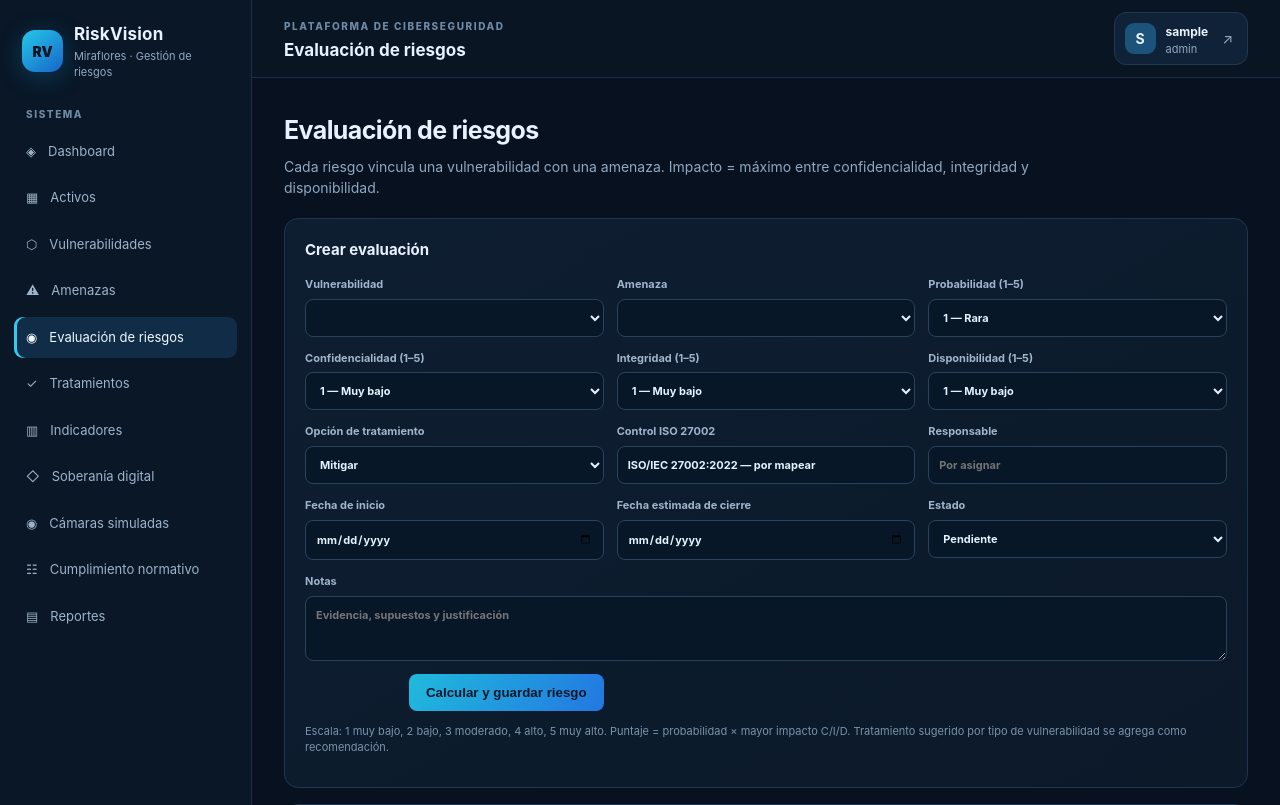
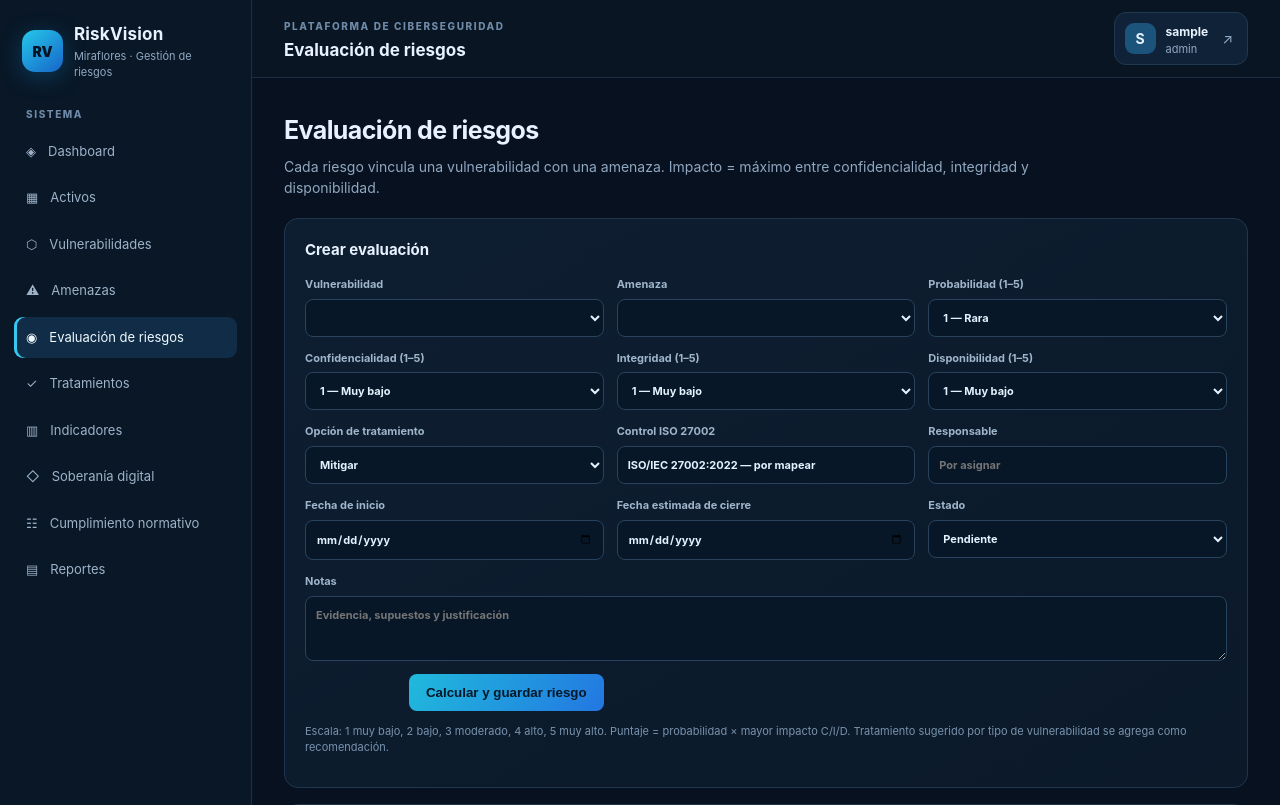
Before and after one commit to ediso9/cmaras_proyecto, a Flask app: page /risks in a window 1280 px wide. Shown: the top 805 px of the page. Run offline with Flask 3, Linux system fonts and the light colour scheme; the visitor is signed in with stand-in values (Sample User, id 1); data that the repository does not hold is empty; some libraries are stand-ins or nearby versions.

Commit message:
Remove 'Cámaras simuladas' link from base template
Removed link to 'Cámaras simuladas' from the navigation.

```diff
--- a/templates/base.html
+++ b/templates/base.html
@@ -7,6 +7,5 @@
 <a class="{{'active' if page=='treatments' else ''}}" href="{{url_for('treatments')}}">✓ <span>Tratamientos</span></a>
 <a class="{{'active' if page=='indicators' else ''}}" href="{{url_for('indicators')}}">▥ <span>Indicadores</span></a>
 <a class="{{'active' if page=='sovereignty' else ''}}" href="{{url_for('sovereignty')}}">◇ <span>Soberanía digital</span></a>
-<a class="{{'active' if page=='cameras' else ''}}" href="{{url_for('cameras')}}">◉ <span>Cámaras simuladas</span></a>
 <a class="{{'active' if page=='policies' else ''}}" href="{{url_for('policies')}}">☷ <span>Cumplimiento normativo</span></a>
 <a class="{{'active' if page=='reports' else ''}}" href="{{url_for('reports')}}">▤ <span>Reportes</span></a></nav><div class="sidebarfoot"><span class="dot"></span> Entorno académico simulado</div></aside><main class="main"><header class="topbar"><div><span class="eyebrow">PLATAFORMA DE CIBERSEGURIDAD</span><div class="topheading">{{ {'home':'Dashboard','assets':'Activos tecnológicos','vulnerabilities':'Vulnerabilidades','threats':'Catálogo de amenazas','risks':'Evaluación de riesgos','treatments':'Tratamiento de riesgos','indicators':'Indicadores de gestión','sovereignty':'Evaluación de soberanía digital','cameras':'Monitor de cámaras simuladas','policies':'Cumplimiento normativo','reports':'Reportes integrales','login':'Acceso al sistema'}.get(page,'RiskVision') }}</div></div><div class="userpill"><span class="avatar">{{ (session.get('username','U')[0]|upper) }}</span><span><b>{{session.get('username','Usuario')}}</b><small>{{session.get('role','')}}</small></span><a href="{{url_for('logout')}}" title="Cerrar sesión">↗</a></div></header>{% with messages=get_flashed_messages() %}{% if messages %}<div class="flash">{% for m in messages %}<div>{{m}}</div>{% endfor %}</div>{% endif %}{% endwith %}<div class="content">{% block content %}{% endblock %}</div><footer>RiskVision Miraflores · Prototipo de investigación · No conectado a infraestructura municipal real</footer></main></div></body></html>
```
